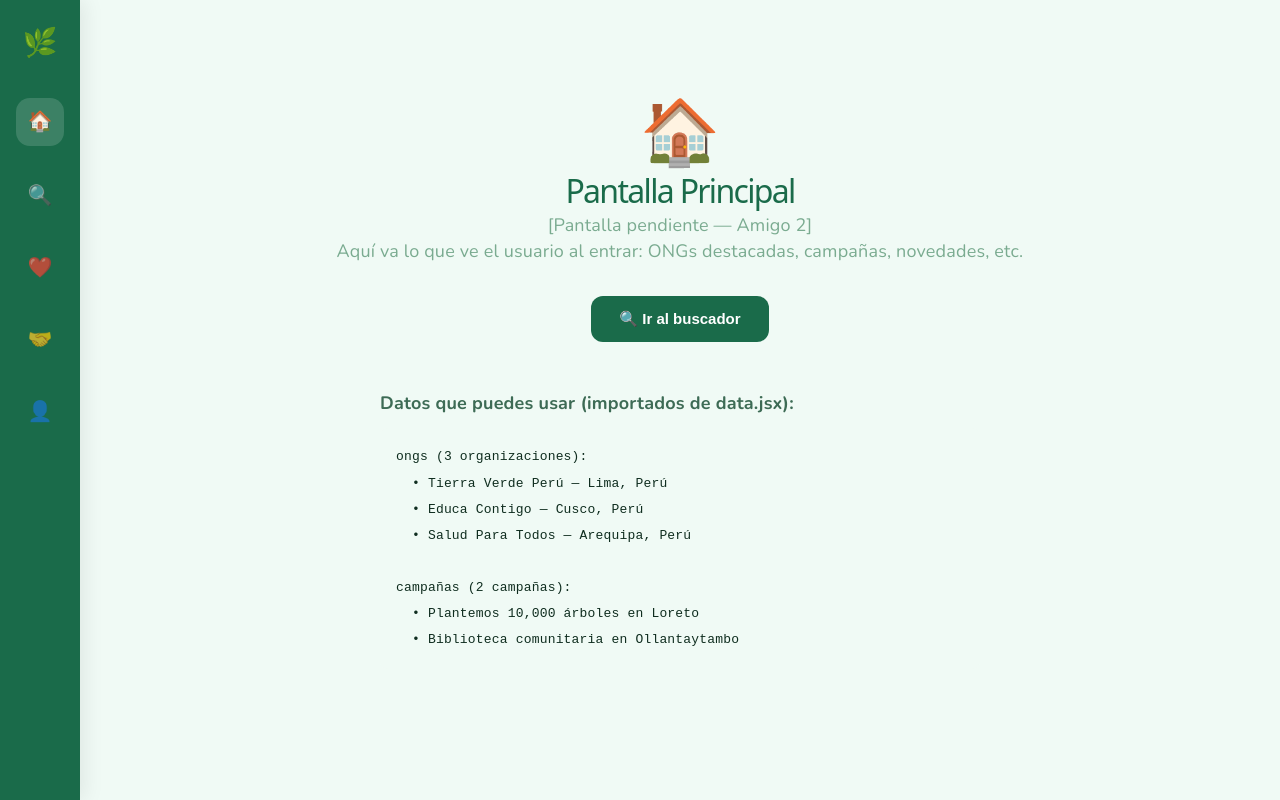
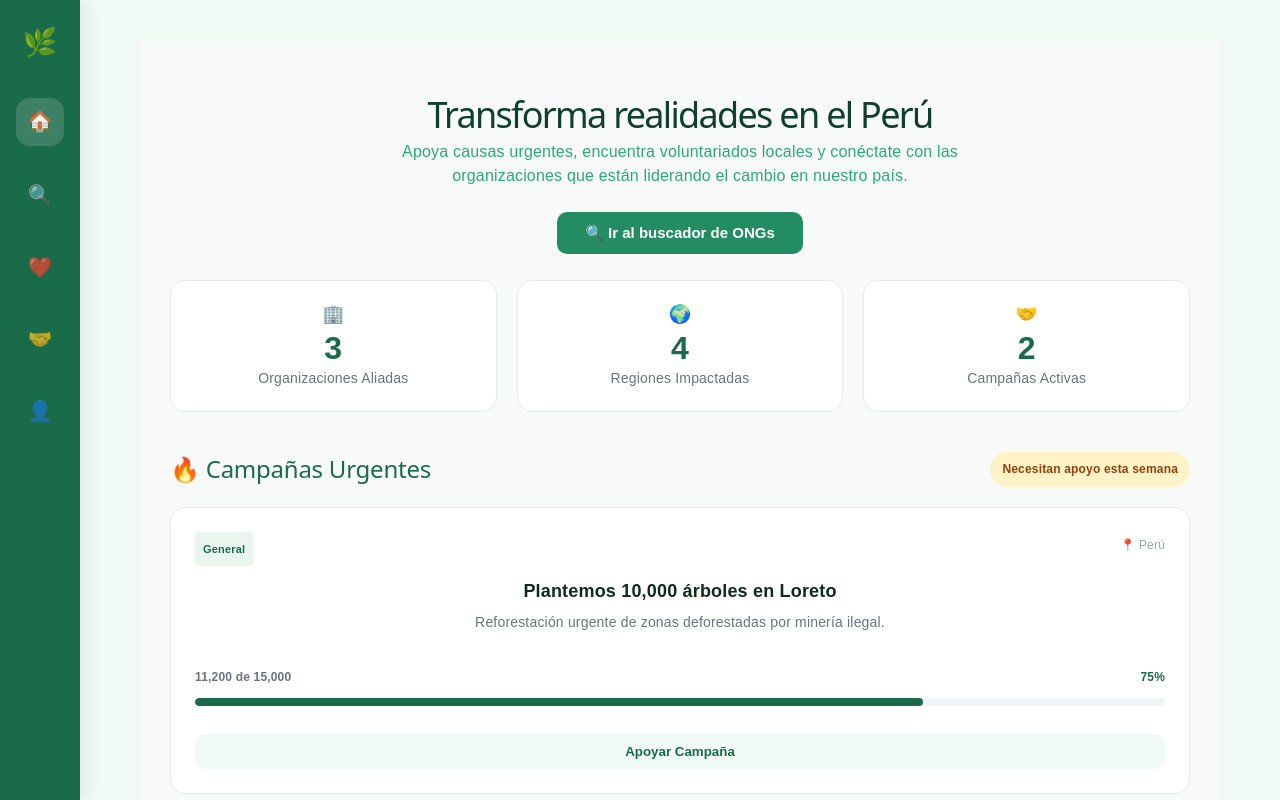
Before and after one commit to jdgueraa/proyecto-PrograWeb, a React (Vite) app: page /home in a window 1280 px wide. Built offline with nearby package versions, Linux system fonts and the light colour scheme.

Commit message:
Implementación de la pantalla principal dinámica con componentes

```diff
--- a/src/App.css
+++ b/src/App.css
@@ -644,3 +644,225 @@ body {
   from { opacity: 0; transform: translateY(8px); }
   to { opacity: 1; transform: translateY(0); }
 }
+
+/* Pantalla 2 -- Home Screen*/
+
+/* Contenedor general de la pantalla principal */
+.home-screen-wrapper {
+  min-height: 100vh;
+  background-color: #f8faf9;
+  padding: 30px;
+  font-family: sans-serif;
+  color: #1a3a2a;
+}
+
+/* 1. SECCIÓN Principal (Banner Verde de Bienvenida) */
+.home-screen-principal {
+  background: linear-gradient(to right, #1a6b4a, #0f402c);
+  color: #ffffff;
+  border-radius: 20px;
+  padding: 50px 20px;
+  text-align: center;
+  margin-bottom: 40px;
+}
+
+.home-screen-principal-title {
+  font-size: 36px;
+  margin-bottom: 12px;
+  color: #0f402c;
+}
+
+.home-screen-principal-subtitle {
+  color: #2ca876;
+  max-width: 600px;
+  margin: 0 auto 24px auto;
+  font-size: 16px;
+  line-height: 1.5;
+}
+
+.home-screen-principal-btn {
+  background-color: #238c62;
+  color: #ffffff;
+  font-weight: bold;
+  padding: 12px 28px;
+  border: none;
+  border-radius: 10px;
+  cursor: pointer;
+  font-size: 15px;
+}
+
+.home-screen-principal-btn:hover {
+  background-color: #2ca876;
+}
+
+/* 2. SECCIÓN ESTADÍSTICAS (3 Columnas con Grid) */
+.home-screen-stats-grid {
+  display: grid;
+  grid-template-columns: repeat(auto-fit, minmax(250px, 1fr));
+  gap: 20px;
+  margin-bottom: 40px;
+}
+
+.home-screen-stat-card {
+  background-color: #ffffff;
+  padding: 20px;
+  border-radius: 15px;
+  border: 1px solid #e2ece7;
+  text-align: center;
+}
+
+.home-screen-stat-number {
+  font-size: 32px;
+  font-weight: bold;
+  color: #1a6b4a;
+  margin: 8px 0 0 0;
+}
+
+.home-screen-stat-label {
+  color: #6b7280;
+  font-size: 14px;
+  margin: 4px 0 0 0;
+}
+
+/* 3. SECCIÓN CAMPAÑAS URGENTES (Cabecera y 2 Columnas) */
+.home-screen-section-header {
+  display: flex;
+  justify-content: space-between;
+  align-items: center;
+  flex-wrap: wrap;
+  gap: 10px;
+  margin-bottom: 20px;
+}
+
+.home-screen-section-title {
+  font-size: 24px;
+  color: #1a6b4a;
+  margin: 0;
+}
+
+.home-screen-section-tag {
+  font-size: 12px;
+  background-color: #fef3c7;
+  color: #92400e;
+  font-weight: bold;
+  padding: 4px 12px;
+  border-radius: 20px;
+}
+
+.home-screen-campaigns-grid {
+  display: grid;
+  grid-template-columns: repeat(auto-fit, minmax(300px, 1fr));
+  gap: 24px;
+  margin-bottom: 40px;
+}
+
+.home-screen-campaign-card {
+  background-color: #ffffff;
+  border-radius: 15px;
+  padding: 24px;
+  border: 1px solid #e2ece7;
+  display: flex;
+  flex-direction: column;
+  justify-content: space-between;
+}
+
+.home-screen-campaign-meta {
+  display: flex;
+  justify-content: space-between;
+  margin-bottom: 12px;
+}
+
+.home-screen-campaign-badge {
+  font-size: 11px;
+  font-weight: bold;
+  padding: 4px 8px;
+  background-color: #eaf5f0;
+  color: #1a6b4a;
+  border-radius: 4px;
+}
+
+/* Barra de progreso simulada */
+.home-screen-progress-box {
+  margin-top: 15px;
+}
+
+.home-screen-progress-bar-bg {
+  width: 100%;
+  background-color: #f3f4f6;
+  border-radius: 10px;
+  height: 8px;
+  margin: 8px 0 12px 0;
+}
+
+.home-screen-progress-bar-fill {
+  background-color: #1a6b4a;
+  height: 8px;
+  border-radius: 10px;
+}
+
+.home-screen-campaign-btn {
+  width: 100%;
+  background-color: #f0faf5;
+  color: #1a6b4a;
+  font-weight: bold;
+  padding: 10px;
+  border: none;
+  border-radius: 10px;
+  cursor: pointer;
+}
+
+/* 4. SECCIÓN ONG DESTACADA (Diseño Horizontal) */
+.home-screen-featured-card {
+  background-color: #ffffff;
+  border-radius: 20px;
+  padding: 30px;
+  border: 1px solid #e2ece7;
+  display: flex;
+  flex-wrap: wrap;
+  gap: 30px;
+  align-items: center;
+}
+
+.home-screen-featured-info {
+  flex: 2;
+  min-width: 280px;
+}
+
+.home-screen-featured-title {
+  font-size: 28px;
+  margin: 5px 0 12px 0;
+}
+
+.home-screen-featured-badges {
+  display: flex;
+  gap: 8px;
+  margin-bottom: 20px;
+}
+
+.home-screen-badge {
+  font-size: 12px;
+  font-weight: bold;
+  padding: 4px 12px;
+  border-radius: 20px;
+  background-color: #f3f4f6;
+}
+
+.home-screen-featured-btn {
+  background-color: #1a6b4a;
+  color: #ffffff;
+  font-weight: bold;
+  padding: 10px 20px;
+  border: none;
+  border-radius: 10px;
+  cursor: pointer;
+}
+
+.home-screen-featured-aside {
+  flex: 1;
+  min-width: 200px;
+  background-color: #f0faf5;
+  padding: 30px;
+  border-radius: 15px;
+  text-align: center;
+  border: 1px dashed #b6dec9;
+}
--- /dev/null
+++ b/src/components/CampaignCard.jsx
@@ -0,0 +1,67 @@
+// src/components/CampaignCard.jsx
+import React from 'react';
+
+export default function CampaignCard({ campaña, onAction }) {
+  // 1. Calculamos el porcentaje matemático real
+  const calculoPorcentaje = campaña.meta > 0
+    ? Math.round((campaña.actual / campaña.meta) * 100)
+    : 0;
+
+  // 2. Si pasa de 100%, lo fijamos en 100
+  const porcentajeFinal = calculoPorcentaje > 100 ? 100 : calculoPorcentaje;
+
+  return (
+    <div className="home-screen-campaign-card">
+      <div>
+        <div className="home-screen-campaign-meta">
+          <span className="home-screen-campaign-badge">
+            {campaña.category || "General"}
+          </span>
+          <span style={{ fontSize: '12px', color: '#9ca3af', fontWeight: '500' }}>
+            📍 {campaña.location || "Perú"}
+          </span>
+        </div>
+
+        <h3 style={{ margin: '12px 0 8px 0', fontSize: '18px', color: '#0f2d1f', fontWeight: 'bold' }}>
+          {campaña.name}
+        </h3>
+        <p style={{ fontSize: '14px', color: '#6b7280', margin: '0 0 16px 0', lineHeight: '1.5' }}>
+          {campaña.desc}
+        </p>
+      </div>
+
+      <div className="home-screen-progress-box">
+        <div style={{ display: 'flex', justifyContent: 'space-between', fontSize: '12px', fontWeight: 'bold', marginBottom: '6px' }}>
+          <span style={{ color: '#6b7280' }}>
+            {campaña.actual?.toLocaleString()} de {campaña.meta?.toLocaleString()}
+          </span>
+          <span style={{ color: '#1a6b4a' }}>
+            {porcentajeFinal}%
+          </span>
+        </div>
+
+        {/* Contenedor gris de la barra */}
+        <div
+          className="home-screen-progress-bar-bg"
+          style={{ width: '100%', backgroundColor: '#f3f4f6', borderRadius: '10px', height: '8px', overflow: 'hidden' }}
+        >
+          {/* Relleno verde de la barra */}
+          <div
+            className="home-screen-progress-bar-fill"
+            style={{
+              width: `${porcentajeFinal}%`,
+              backgroundColor: '#1a6b4a',
+              height: '8px',
+              borderRadius: '10px',
+              transition: 'width 0.5s ease'
+            }}
+          ></div>
+        </div>
+
+        <button onClick={onAction} className="home-screen-campaign-btn" style={{ marginTop: '16px' }}>
+          Apoyar Campaña
+        </button>
+      </div>
+    </div>
+  );
+}
--- /dev/null
+++ b/src/components/FeaturedOng.jsx
@@ -0,0 +1,34 @@
+// src/components/FeaturedOng.jsx
+import React from 'react';
+
+function FeaturedOng({ ong, onNavigate }) {
+
+  const categoriaReal = ong.tags && ong.tags.length > 0 ? ong.tags[0] : "General";
+
+  return (
+    <div className="home-screen-featured-card">
+      <div className="home-screen-featured-info">
+        <span style={{ fontSize: '12px', fontWeight: 'bold', color: '#238c62', textTransform: 'uppercase' }}>
+          ⭐ Destacada de la semana
+        </span>
+        <h2 className="home-screen-featured-title">{ong.name}</h2>
+        <p style={{ fontSize: '14px', color: '#4b5563', lineHeight: '1.6', margin: '0 0 16px 0' }}>
+          Ubicada en <strong>{ong.location}</strong>, esta organización destaca por su increíble labor social y su transparencia en la gestión de proyectos de ayuda comunitaria.
+        </p>
+        <div className="home-screen-featured-badges">
+          <span className="home-screen-badge" style={{ backgroundColor: '#eff6ff', color: '#1d4ed8' }}>{categoriaReal}</span>
+          <span className="home-screen-badge" style={{ backgroundColor: '#eaf5f0', color: '#1a6b4a' }}>📍 {ong.location}</span>
+        </div>
+        <button onClick={onNavigate} className="home-screen-featured-btn">
+          Conocer más
+        </button>
+      </div>
+      <div className="home-screen-featured-aside">
+        <span style={{ fontSize: '40px', display: 'block', marginBottom: '8px' }}>🏥</span>
+        <p style={{ margin: 0, fontWeight: 'bold', color: '#1a6b4a' }}>{ong.name}</p>
+      </div>
+    </div>
+  );
+}
+
+export default FeaturedOng
--- a/src/data.jsx
+++ b/src/data.jsx
@@ -11,7 +11,8 @@ export const ongs = [
     seguidores: 1240,
     campañas: 3,
     color: "#d4f5e9",
-    banner: "linear-gradient(135deg, #2d9b6f, #0f9f8a)"
+    banner: "linear-gradient(135deg, #2d9b6f, #0f9f8a)",
+    featured: false // Estado destacado para HomeScreen
   },
   {
     id: 2,
@@ -23,7 +24,8 @@ export const ongs = [
     seguidores: 870,
     campañas: 5,
     color: "#e0f2fe",
-    banner: "linear-gradient(135deg, #0284c7, #0ea5e9)"
+    banner: "linear-gradient(135deg, #0284c7, #0ea5e9)",
+    featured: false // Estado destacado para HomeScreen
   },
   {
     id: 3,
@@ -35,7 +37,8 @@ export const ongs = [
     seguidores: 1950,
     campañas: 2,
     color: "#fee2e2",
-    banner: "linear-gradient(135deg, #ef4444, #f43f5e)"
+    banner: "linear-gradient(135deg, #ef4444, #f43f5e)",
+    featured: true // Estado destacado para HomeScreen
   }
 ];
 
@@ -48,7 +51,8 @@ export const campañas = [
     actual: 11200,
     badge: "Activa",
     badgeClass: "badge-active",
-    desc: "Reforestación urgente de zonas deforestadas por minería ilegal."
+    desc: "Reforestación urgente de zonas deforestadas por minería ilegal.",
+    urgent: true // Estado urgente para HomeScreen
   },
   {
     name: "Biblioteca comunitaria en Ollantaytambo",
@@ -56,6 +60,7 @@ export const campañas = [
     actual: 8300,
     badge: "¡Lograda!",
     badgeClass: "badge-success",
-    desc: "Implementación de estanterías, libros y computadoras para niños de la zona."
+    desc: "Implementación de estanterías, libros y computadoras para niños de la zona.",
+    urgent: false // Estado urgente para HomeScreen
   }
 ];
--- a/src/screens/HomeScreen.jsx
+++ b/src/screens/HomeScreen.jsx
@@ -1,63 +1,78 @@
 // src/screens/HomeScreen.jsx
-// ═══════════════════════════════════════════════════════════════
-//  RESPONSABLE: [Nombre del Amigo 2]
-//  RUTA:        /home
-//  DESCRIPCIÓN: Pantalla principal que ve el usuario al entrar.
-//               Puede mostrar ONGs destacadas, campañas recientes,
-//               estadísticas, etc.
-//
-//  Datos disponibles en src/data.jsx:
-//    import { ongs, campañas, categories } from '../data';
-//
-//  Para navegar usa useNavigate():
-//    navigate('/buscar')      → va al buscador
-//    navigate('/perfil/1')    → va al perfil de una ONG
-// ═══════════════════════════════════════════════════════════════
-
 import React from 'react';
 import { useNavigate } from 'react-router-dom';
 import { ongs, campañas } from '../data';
 
+import CampaignCard from '../components/CampaignCard';
+import FeaturedOng from '../components/FeaturedOng';
+import '../App.css';
+
 export default function HomeScreen() {
   const navigate = useNavigate();
 
+  // Buscar la ONG destacada de la semana
+  const ongDestacada = ongs.find(o => o.featured === true) || ongs[0];
+
+  const campañasUrgentes = campañas.filter(c => c.urgent === true);
+
   return (
-    <div className="fade-in">
+    <div className="fade-in home-screen-wrapper">
 
-      {/* ↓↓↓ REEMPLAZA TODO ESTE BLOQUE CON TU DISEÑO ↓↓↓ */}
-      <div style={{ textAlign: 'center', padding: '80px 20px' }}>
-        <div style={{ fontSize: '64px', marginBottom: '16px' }}>🏠</div>
-        <h1 style={{ fontSize: '32px', color: '#1a6b4a', marginBottom: '8px' }}>
-          Pantalla Principal
-        </h1>
-        <p style={{ color: '#7aab90', marginBottom: '32px' }}>
-          [Pantalla pendiente — Amigo 2] <br/>
-          Aquí va lo que ve el usuario al entrar: ONGs destacadas, campañas, novedades, etc.
+      {/* 1. SECTION PRINCIPAL */}
+      <div className="home-principal">
+        <h1 className="home-screen-principal-title">Transforma realidades en el Perú</h1>
+        <p className="home-screen-principal-subtitle">
+          Apoya causas urgentes, encuentra voluntariados locales y conéctate con las organizaciones que están liderando el cambio en nuestro país.
         </p>
+        <button onClick={() => navigate('/buscar')} className="home-screen-principal-btn">
+          🔍 Ir al buscador de ONGs
+        </button>
+      </div>
+      <br></br>
 
-        {/* Botón de ejemplo para probar navegación */}
-        <button
-          onClick={() => navigate('/buscar')}
-          style={{ padding: '14px 28px', background: '#1a6b4a', color: '#fff', border: 'none', borderRadius: '12px', fontWeight: '700', cursor: 'pointer', fontSize: '15px' }}
-        >
-          🔍 Ir al buscador
-        </button>
-
-        {/* Datos disponibles para usar — puedes borrar esto */}
-        <div style={{ marginTop: '48px', textAlign: 'left', maxWidth: '600px', margin: '48px auto 0' }}>
-          <p style={{ fontWeight: '700', color: '#3d6b55', marginBottom: '12px' }}>
-            Datos que puedes usar (importados de data.jsx):
-          </p>
-          <pre style={{ background: '#f0faf5', padding: '16px', borderRadius: '8px', fontSize: '13px', color: '#0f2d1f', overflowX: 'auto' }}>
-{`ongs (${ongs.length} organizaciones):
-${ongs.map(o => `  • ${o.name} — ${o.location}`).join('\n')}
-
-campañas (${campañas.length} campañas):
-${campañas.map(c => `  • ${c.name}`).join('\n')}`}
-          </pre>
+      {/* 2. IMPACTO EN CIFRAS */}
+      <div className="home-screen-stats-grid">
+        <div className="home-screen-stat-card">
+          <span>🏢</span>
+          <h3 className="home-screen-stat-number">{ongs.length}</h3>
+          <p className="home-screen-stat-label">Organizaciones Aliadas</p>
+        </div>
+        <div className="home-screen-stat-card">
+          <span>🌍</span>
+          <h3 className="home-screen-stat-number">4</h3>
+          <p className="home-screen-stat-label">Regiones Impactadas</p>
+        </div>
+        <div className="home-screen-stat-card">
+          <span>🤝</span>
+          <h3 className="home-screen-stat-number">{campañas.length}</h3>
+          <p className="home-screen-stat-label">Campañas Activas</p>
         </div>
       </div>
-      {/* ↑↑↑ HASTA AQUÍ ↑↑↑ */}
+
+      {/* 3. SECCIÓN: CAMPAÑAS URGENTES */}
+      <div style={{ marginBottom: '40px' }}>
+        <div className="home-screen-section-header">
+          <h2 className="home-screen-section-title">🔥 Campañas Urgentes</h2>
+          <span className="home-screen-section-tag">Necesitan apoyo esta semana</span>
+        </div>
+
+        <div className="home-screen-campaigns-grid">
+          {/* Mapeamos el nuevo arreglo filtrado */}
+          {campañasUrgentes.map((campaña) => (
+            <CampaignCard
+              key={campaña.id}
+              campaña={campaña}
+              onAction={() => navigate('/buscar')}
+            />
+          ))}
+        </div>
+      </div>
+
+      {/* 4. SECCIÓN: ONG DESTACADA DE LA SEMANA */}
+      <FeaturedOng
+        ong={ongDestacada}
+        onNavigate={() => navigate(`/perfil/${ongDestacada?.id || 1}`)}
+      />
 
     </div>
   );
```
